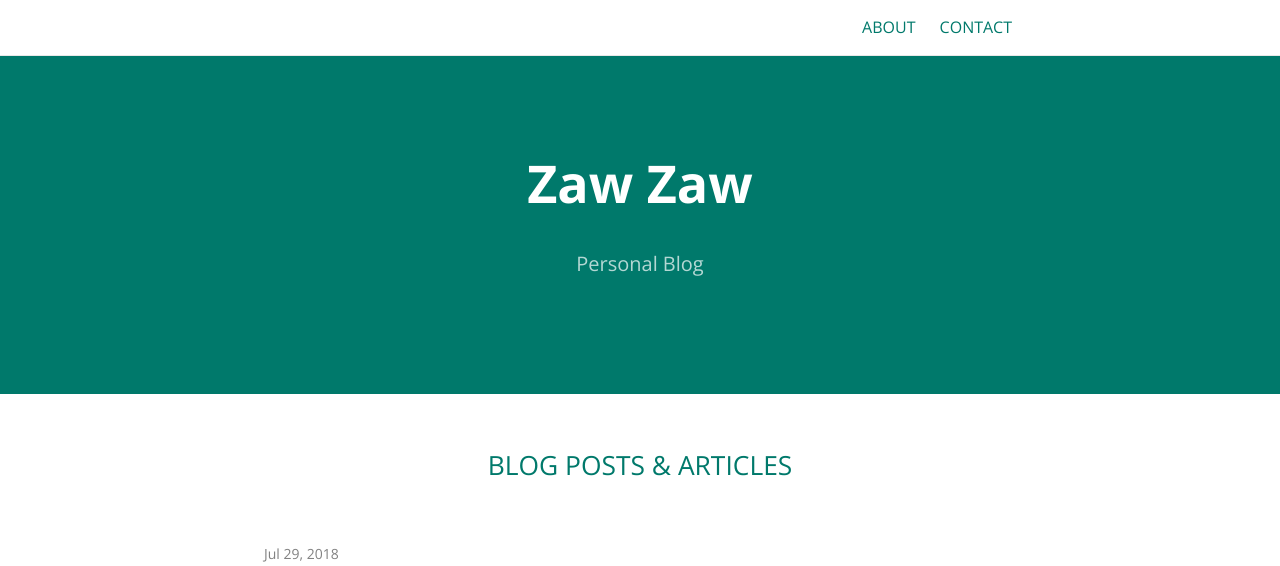
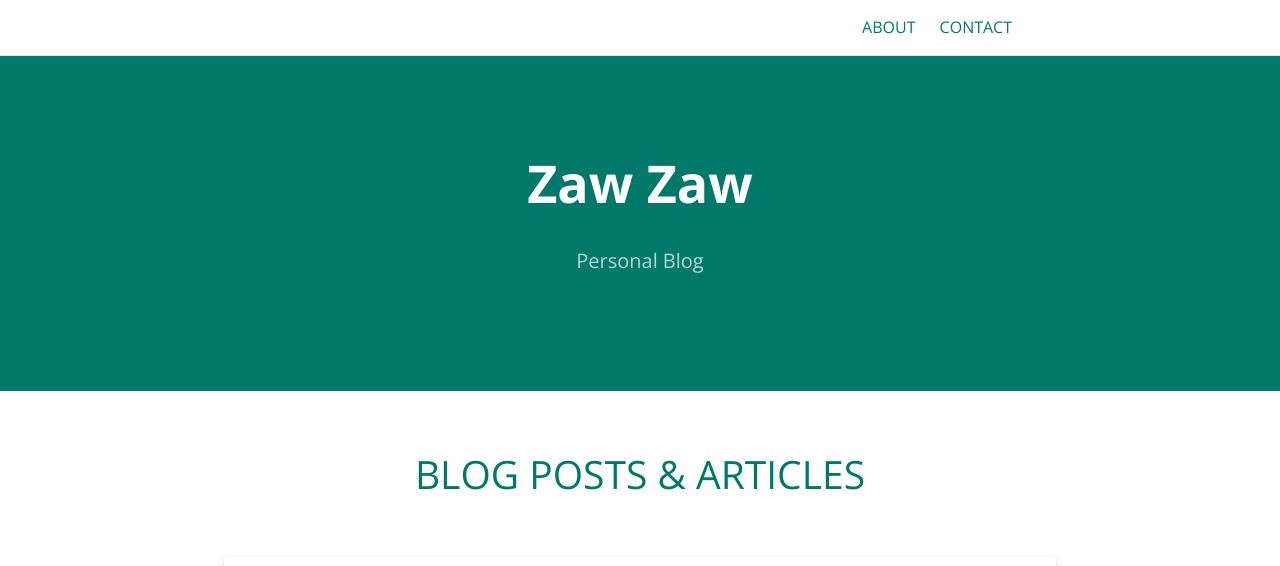
Before and after one commit to zawzaww/zawzaww.github.io, a Jekyll site: the page built from index.md, in a window 1280 px wide. Shown: the top 566 px of the page. Built offline with Jekyll 4.4.1, drawn with Linux system fonts in a browser that asks for light colours.

Commit message:
_layouts: _sass: Update home layout and change fontsize

```diff
--- a/_layouts/home.html
+++ b/_layouts/home.html
@@ -10,6 +10,7 @@
 
   <div>&nbsp;</div>
 
+  <div class="card">
   <ul class="post-list">
     {% for post in site.posts %}
       <li>
@@ -26,5 +27,6 @@
       </li>
     {% endfor %}
   </ul>
+  </div>
 
 </div>
--- a/_sass/jekyll-theme-cayman-blog.scss
+++ b/_sass/jekyll-theme-cayman-blog.scss
@@ -41,6 +41,22 @@
 
 a:hover, a:focus {
   color:#EF6C00;
+}
+
+.card {
+  /* Add shadows to create the "card" effect */
+  box-shadow: 0 4px 8px 0 rgba(0,0,0,0.2);
+  transition: 0.3s;
+}
+
+/* On mouse-over, add a deeper shadow */
+.card:hover {
+  box-shadow: 0 8px 16px 0 rgba(0,0,0,0.2);
+}
+
+/* Add some padding inside the card container */
+.container {
+  padding: 2px 16px;
 }
 
 .btn {
--- a/_sass/normalize.scss
+++ b/_sass/normalize.scss
@@ -132,8 +132,8 @@
  * contexts in Firefox 4+, Safari, and Chrome.
  */
 
-h1 {
-  font-size: 2em;
+h1, h2 {
+  font-size: 39px;
   margin: 0.67em 0;
 }
 
--- a/_sass/variables.scss
+++ b/_sass/variables.scss
@@ -18,6 +18,6 @@
 $code-text-color: #567482 !default;
 
 // Borders colors
-$border-color: #dce6f0 !default;
-$table-border-color: #e9ebec !default;
-$hr-border-color: #eff0f1 !default;
+$border-color: #BDBDBD !default;
+$table-border-color: #BDBDBD !default;
+$hr-border-color: #BDBDBD !default;
```
